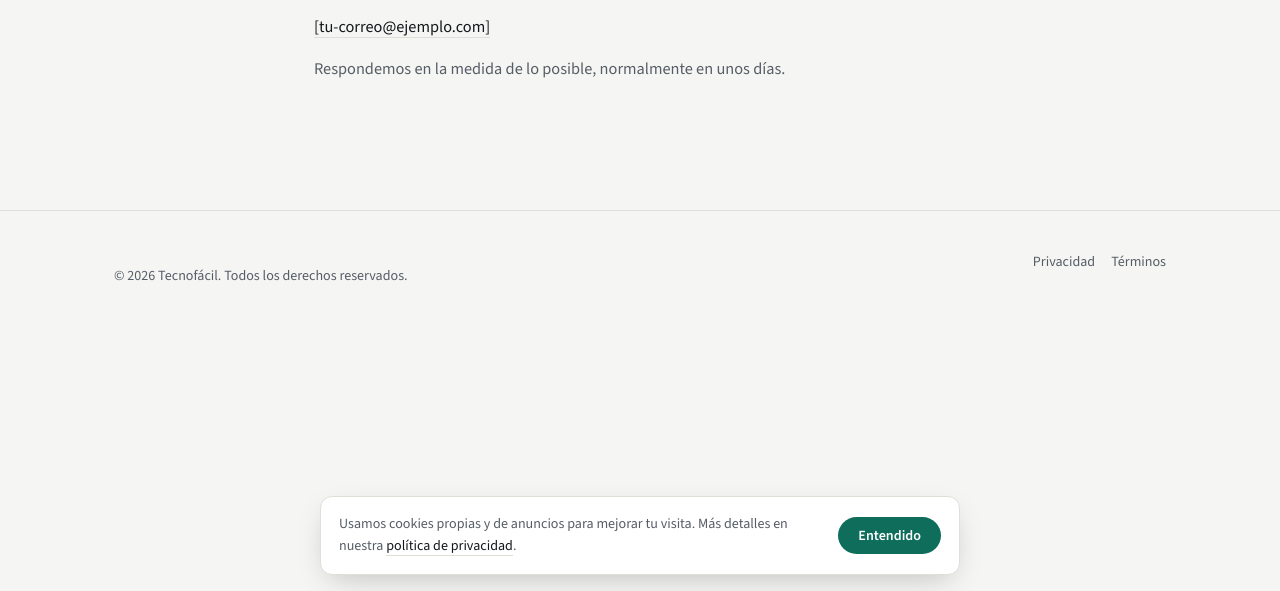
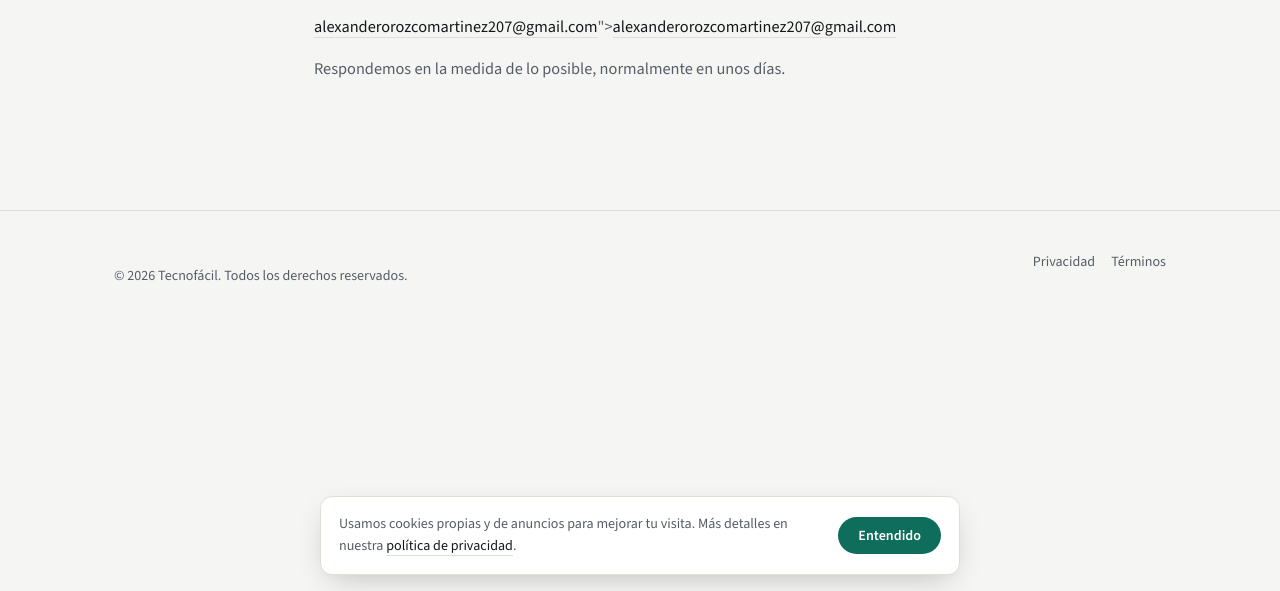
Before and after one commit to POETA-505/-mi-web-505, a plain HTML site: page contacto.html in a window 1280 px wide. Shown: the part 209-800 px from the top of the page. Drawn offline with nearby package versions, Linux system fonts and the light colour scheme.

Commit message:
Actualizar correo en contacto.html

```diff
--- a/contacto.html
+++ b/contacto.html
@@ -30,7 +30,7 @@
     <div class="legal">
       <h1>Contacto</h1>
       <p>¿Tienes una pregunta, una corrección o una idea de artículo? Escríbenos a:</p>
-      <p><a href="mailto:[tu-correo@ejemplo.com]">[tu-correo@ejemplo.com]</a></p>
+      <p><a href="mailto:<a href="mailto:alexanderorozcomartinez207@gmail.com">alexanderorozcomartinez207@gmail.com</a>"><a href="mailto:alexanderorozcomartinez207@gmail.com">alexanderorozcomartinez207@gmail.com</a></a></p>
       <p>Respondemos en la medida de lo posible, normalmente en unos días.</p>
     </div>
   </main>
```
